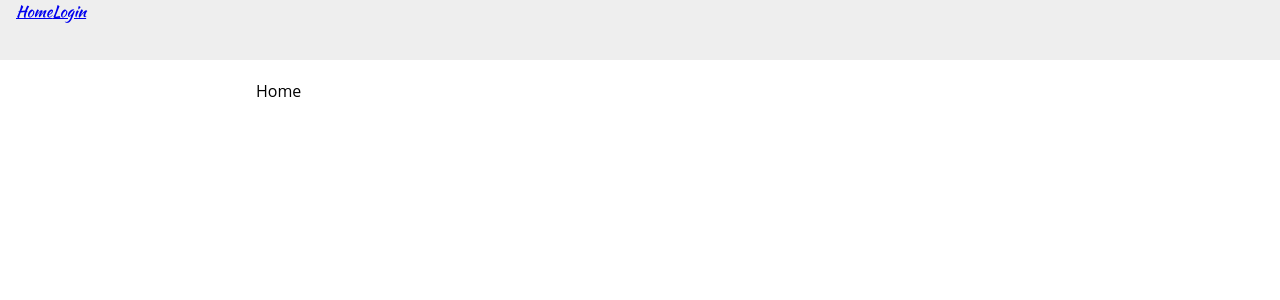
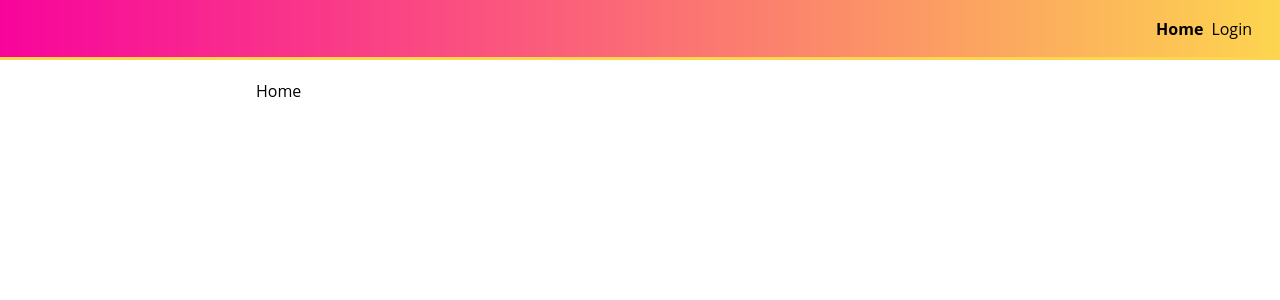
Before and after one commit to GogaImerlishvili/Styled-components_React, a React (Create React App) app: page / in a window 1280 px wide. Shown: the top 300 px of the page. Built offline with nearby package versions, Linux system fonts and the light colour scheme.

Commit message:
Fixed menu icon

```diff
--- a/src/components/Header.js
+++ b/src/components/Header.js
@@ -1,6 +1,6 @@
-import React from "react";
+import React, { useState } from "react";
 import styled from "styled-components";
-import { Link } from "react-router-dom";
+import { Link as ReactRouterDomLink, useLocation } from "react-router-dom";
 
 const HeaderWrapper = styled.header`
   height: 60px;
@@ -10,14 +10,84 @@
   padding: 0 16px;
   position: fixed;
   top: 0;
-  background: #eeeeee;
+  background-image: linear-gradient(to right, #f8049c, #fdd54f);
+  border-bottom: 3px solid #fdd54f;
+`;
+
+const Menu = styled.nav`
+  display: ${(p) => (p.open ? "block" : "none")};
+  position: absolute;
+  width: 100%;
+  top: 60px;
+  left: 0;
+  padding: 8px;
+  box-sizing: border-box;
+  border-bottom: 3px solid #fdd54f;
+  background: white;
+  font-family: "Open Sans";
+
+  @media (min-width: 768px) {
+    display: flex;
+    background: none;
+    left: initial;
+    top: initial;
+    border-bottom: none;
+    margin: auto 0 auto auto;
+    position: relative;
+    width: initial;
+  }
+`;
+
+const MobileMenuIcon = styled.div`
+  margin: auto 0 auto auto;
+  width: 25px;
+  min-width: 25px;
+  padding: 5px;
+  > div {
+    height: 3px;
+    background: black;
+    margin: 5px 0;
+    width: 100%;
+  }
+
+  @media (min-width: 768px) {
+    display: none;
+  }
+`;
+
+const Link = ({ isActive, children, ...proprs }) => {
+  return <ReactRouterDomLink {...proprs}>{children}</ReactRouterDomLink>;
+};
+
+const StyledLink = styled(Link)`
+  padding: 4px;
+  display: block;
+  text-align: center;
+  box-sizing: border-box;
+  margin: auto 0;
+  text-decoration: none;
+  font-weight: ${(p) => (p.isActive ? "bold" : "normal")};
+  color: black;
 `;
 
 const Header = () => {
+  const { pathname } = useLocation();
+  const [menuOpen, setMenuOpen] = useState(false);
   return (
     <HeaderWrapper>
-      <Link to="/">Home</Link>
-      <Link to="/login">Login</Link>
+      <MobileMenuIcon onClick={() => setMenuOpen((s) => !s)}>
+        <div />
+        <div />
+        <div />
+      </MobileMenuIcon>
+      <Menu open={menuOpen}>
+        <StyledLink to="/" isActive={pathname === "/"}>
+          Home
+        </StyledLink>
+        <StyledLink to="/login" isActive={pathname === "/login"}>
+          Login
+        </StyledLink>
+      </Menu>
     </HeaderWrapper>
   );
 };
```
